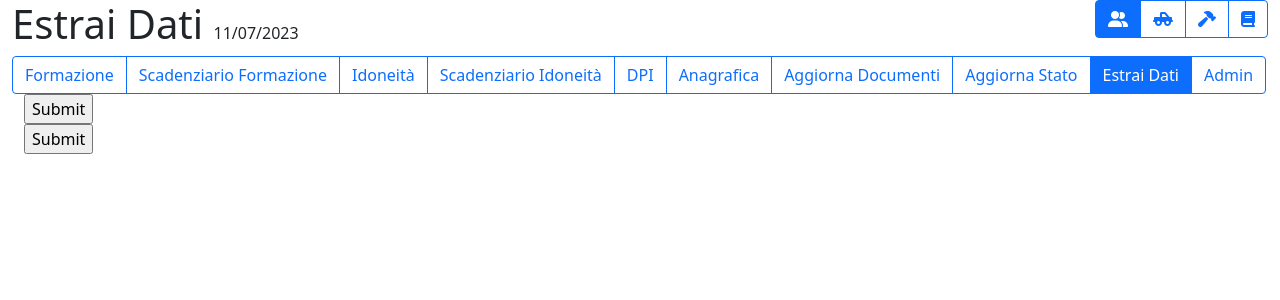
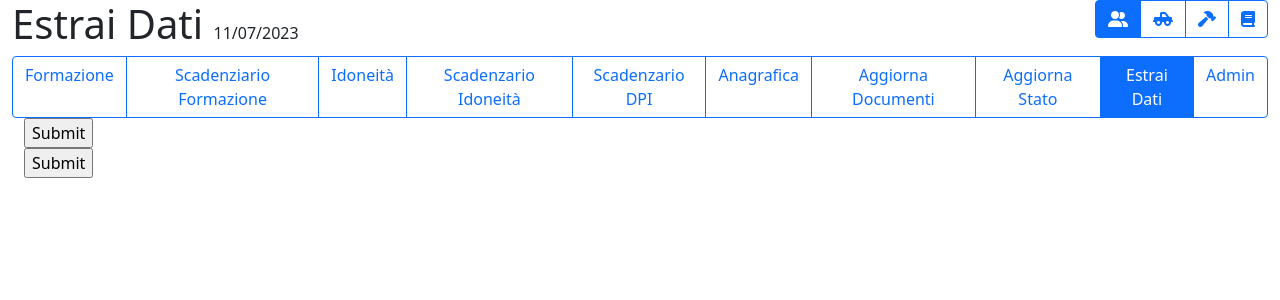
Before and after one commit to superqwe/ottomano, a Django app: page /personale/estrai_dati in a window 1280 px wide. Shown: the top 300 px of the page. Run offline with Django 4.2, Linux system fonts and the light colour scheme; data that the repository does not hold is empty; some libraries are stand-ins or nearby versions.

Commit message:
Bozza scadenzario DPI

```diff
--- a/ottomano/personale/templates/personale/base.html
+++ b/ottomano/personale/templates/personale/base.html
@@ -51,9 +51,9 @@
                 <a href="/personale/idoneita"
                    class="btn btn-outline-primary {{pagina_attiva_idoneita}}">Idoneità</a>
                 <a href="/personale/scadenziario_idoneita"
-                   class="btn btn-outline-primary {{pagina_attiva_scadenziario_idoneita}}">Scadenziario Idoneità</a>
-                <a href="/personale/consegna_dpi"
-                   class="btn btn-outline-primary {{pagina_attiva_dpi}}">DPI</a>
+                   class="btn btn-outline-primary {{pagina_attiva_scadenzario_idoneita}}">Scadenzario Idoneità</a>
+                <a href="/personale/scadenzario_dpi"
+                   class="btn btn-outline-primary {{pagina_attiva_scadenzario_dpi}}">Scadenzario DPI</a>
                 <a href="/personale/anagrafica"
                    class="btn btn-outline-primary {{pagina_attiva_anagrafica}}">Anagrafica</a>
                 <a href="/personale/aggiorna_documenti"
--- a/ottomano/personale/urls.py
+++ b/ottomano/personale/urls.py
@@ -11,7 +11,7 @@ urlpatterns = [
     path('dati_estratti', views.dati_estratti, name='dati_estratti'),
     path('formazione', views.formazione, name='formazione'),
     path('idoneita', views.idoneita, name='idoneita'),
-    path('consegna_dpi', views.idoneita, name='consegna_dpi'),
+    path('scadenzario_dpi', views.scadenzario_dpi, name='scadenzario_dpi'),
     path('scadenziario_formazione', views.scadenziario_formazione, name='scadenziario_formazione'),
     path('scadenziario_idoneita', views.scadenziario_idoneita, name='scadenziario_idoneita'),
 ]
--- a/ottomano/personale/views.py
+++ b/ottomano/personale/views.py
@@ -323,7 +323,7 @@ def scadenziario_idoneita(request):
 
     context = {'titolo': 'Scadenzario Idoneità',
                'sezione_formazione_attiva': 'active',
-               'pagina_attiva_scadenziario_idoneita': 'active',
+               'pagina_attiva_scadenzario_idoneita': 'active',
                'idoneita': idoneita}
 
     return render(request, 'personale/idoneita.html', context)
@@ -410,14 +410,16 @@ def conteggio_rg(query):
     return conteggio
 
 
-def consegna_dpi(request):
-    idoneita = Idoneita.objects. \
-        filter(lavoratore__in_forza=True, idoneita__lt=FRA_2_MESI). \
-        order_by('idoneita', 'lavoratore__cognome', 'lavoratore__nome')
+def scadenzario_dpi(request):
+    dpi = DPI.objects. \
+        filter(lavoratore__in_forza=True,). \
+        order_by('lavoratore__cognome', 'lavoratore__nome')
 
-    context = {'titolo': 'DPI',
+    print(dpi)
+
+    context = {'titolo': 'Scadenzario DPI',
                'sezione_formazione_attiva': 'active',
-               'pagina_attiva_consegna_dpi': 'active',
-               'idoneita': idoneita}
+               'pagina_attiva_scadenzario_dpi': 'active',
+               'lista_dpi': dpi}
 
-    return render(request, 'personale/consegna_dpi.html', context)
+    return render(request, 'personale/scadenzario_dpi.html', context)
```
Also changed, not shown: ottomano/personale/templates/personale/scadenzario_dpi.html (renamed from ottomano/personale/templates/personale/consegna_dpi.html, +14 -4 lines).
